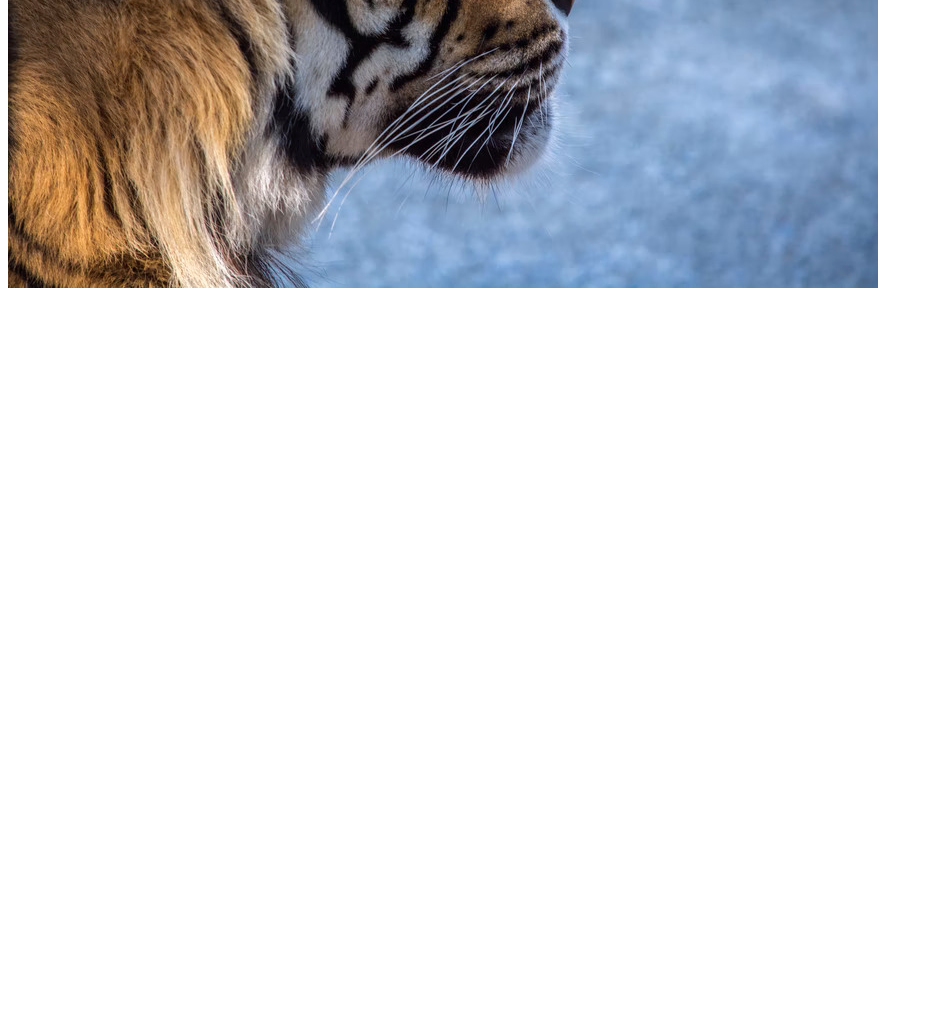
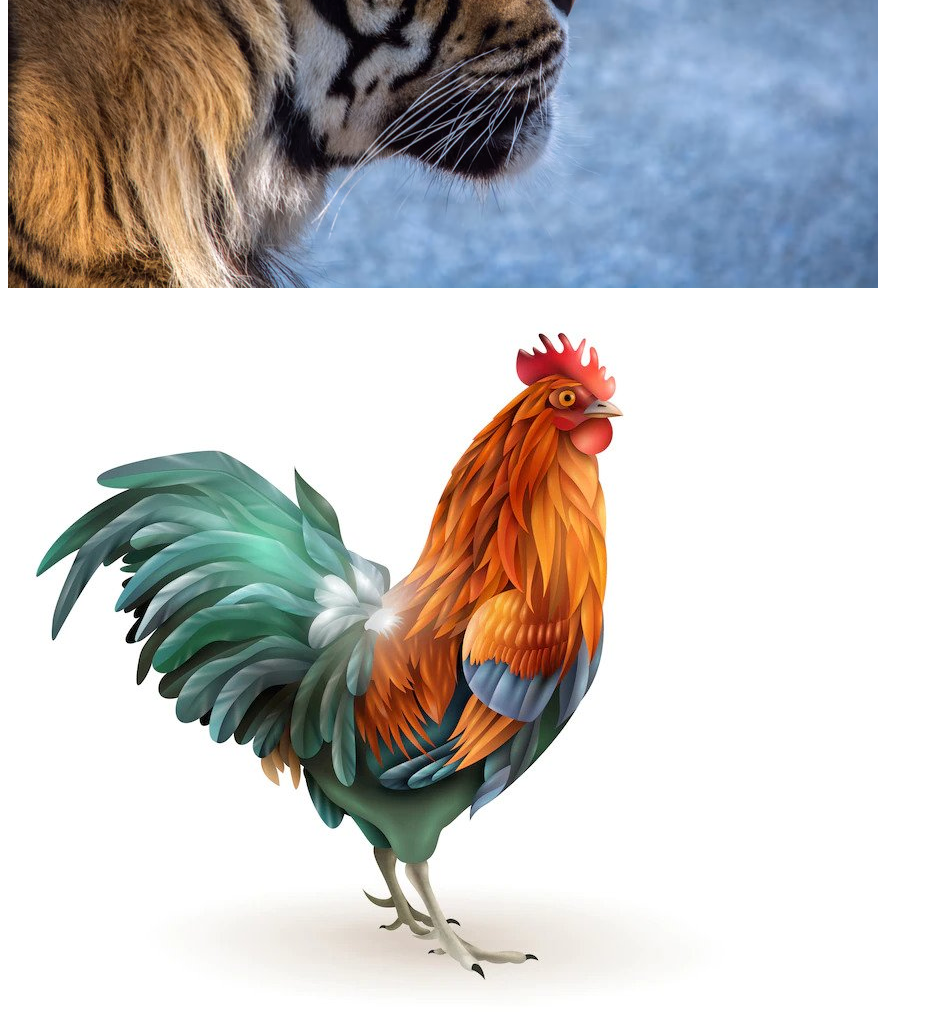
Before and after one commit to mislam5/my-second-repo, a plain HTML site: page index.html in a window 1280 px wide. Shown: the part 539-1572 px from the top of the page, without its empty margins (0-933 px from the left). Before the commit the page ends 839 px from the top, so only its background shows below. Drawn offline with Linux system fonts and the light colour scheme.

Commit message:
image added

```diff
--- a/index.html
+++ b/index.html
@@ -14,5 +14,6 @@
          <P>more paragraph</P>
          <p>i am working on coding coding and coding</p>
          <img src="tiger.jpg" alt="">
+         <img src="cock.jpg" alt="">
 </body>
 </html>
```
